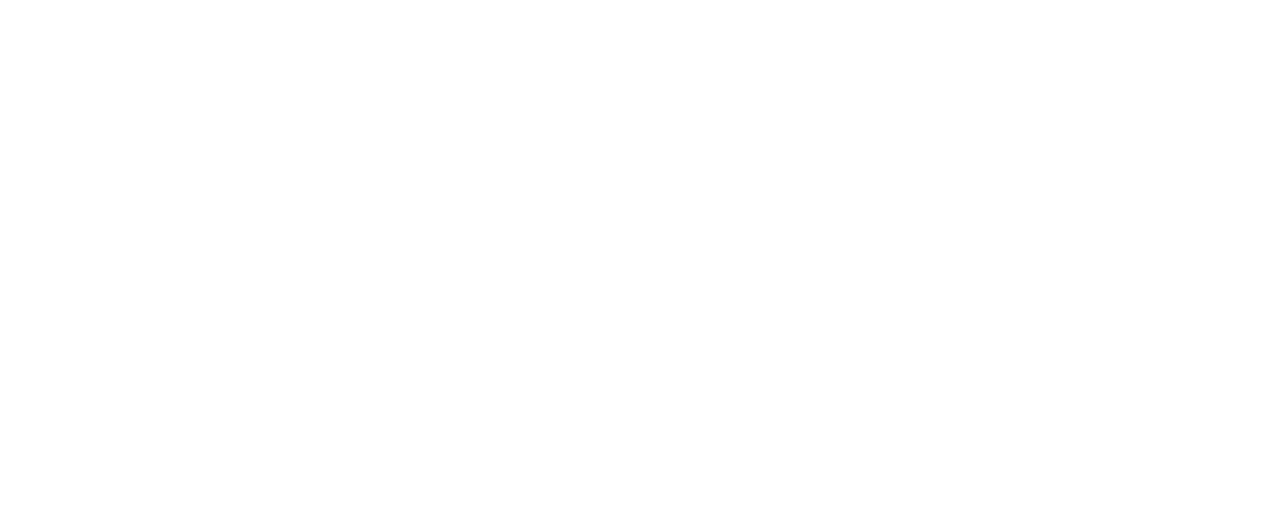
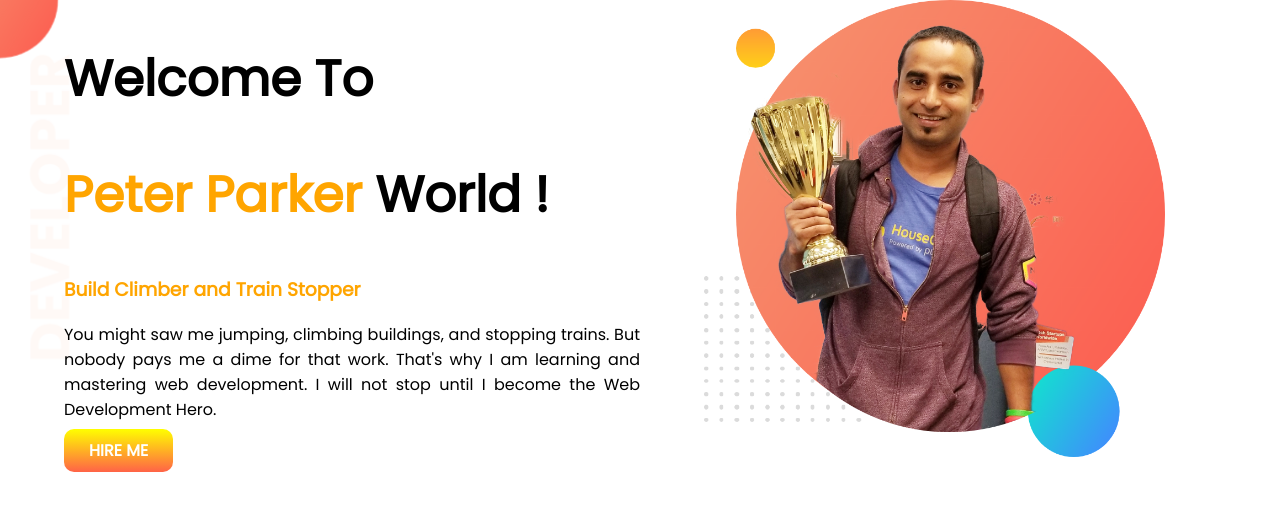
Before and after one commit to MDsaif777/devloper-portfolio, a plain HTML site: page index.html in a window 1280 px wide. Drawn offline with Linux system fonts and the light colour scheme.

Commit message:
header side done

```diff
--- a/index.html
+++ b/index.html
@@ -5,9 +5,25 @@
     <meta http-equiv="X-UA-Compatible" content="IE=edge">
     <meta name="viewport" content="width=device-width, initial-scale=1.0">
     <title>devloper Saiful</title>
+    <link rel="preconnect" href="https://fonts.googleapis.com">
+<link rel="preconnect" href="https://fonts.gstatic.com" crossorigin>
+<link href="https://fonts.googleapis.com/css2?family=Poppins&display=swap" rel="stylesheet">
+
     <link rel="stylesheet" href="style.css">
 </head>
 <body>
+    <section class="header-secion">
+        <div class="half-width">
+            <h1>Welcome To</h1>
+   <h1><span class="orange-text"> Peter Parker </span> World !</h1>
 
+   <h3 class="orange-text">Build Climber and Train Stopper</h3>
+   <p>You might saw me jumping, climbing buildings, and stopping trains. But nobody pays me a dime for that work. That's why I am learning and mastering web development. I will not stop until I become the Web Development Hero.</p>
+   <a class="link_button"  target="_blank" href="https://github.com/MDsaif777">HIRE ME</a>
+        </div>
+        <div class="half-width">
+            <img src="images/jhankar.png" alt="">
+        </div>
+    </section>
 </body>
 </html>
--- a/style.css
+++ b/style.css
@@ -0,0 +1,38 @@
+body{
+    font-family: 'Poppins', sans-serif;
+    margin: 0;
+}
+h1{
+    font-size: 50px;
+}
+section{
+    display: flex;
+}
+.orange-text{
+    color:orange
+}
+.half-width{
+    width: 45%;
+    margin-left: 5%;
+
+}
+.half-width img{
+    width: 80%;
+}
+.half-width p{
+    text-align: justify;
+}
+.header-secion{
+    background-image: url('images/top-banner.png');
+    background-repeat: no-repeat;
+
+}
+.link_button{
+    text-decoration: none;
+    background-image: linear-gradient(yellow , tomato);
+    padding : 10px 25px;
+    color: white;
+    font-weight: 700;
+    border-radius: 10px;
+
+}
```
Also changed, not shown: images/dream-bg.png (added), images/exp-bg.png (added), images/jhankar.png (added), images/jhankar2.png (added), images/my-bg.png (added), images/my-bg2.png (added), images/top-banner.png (added).
